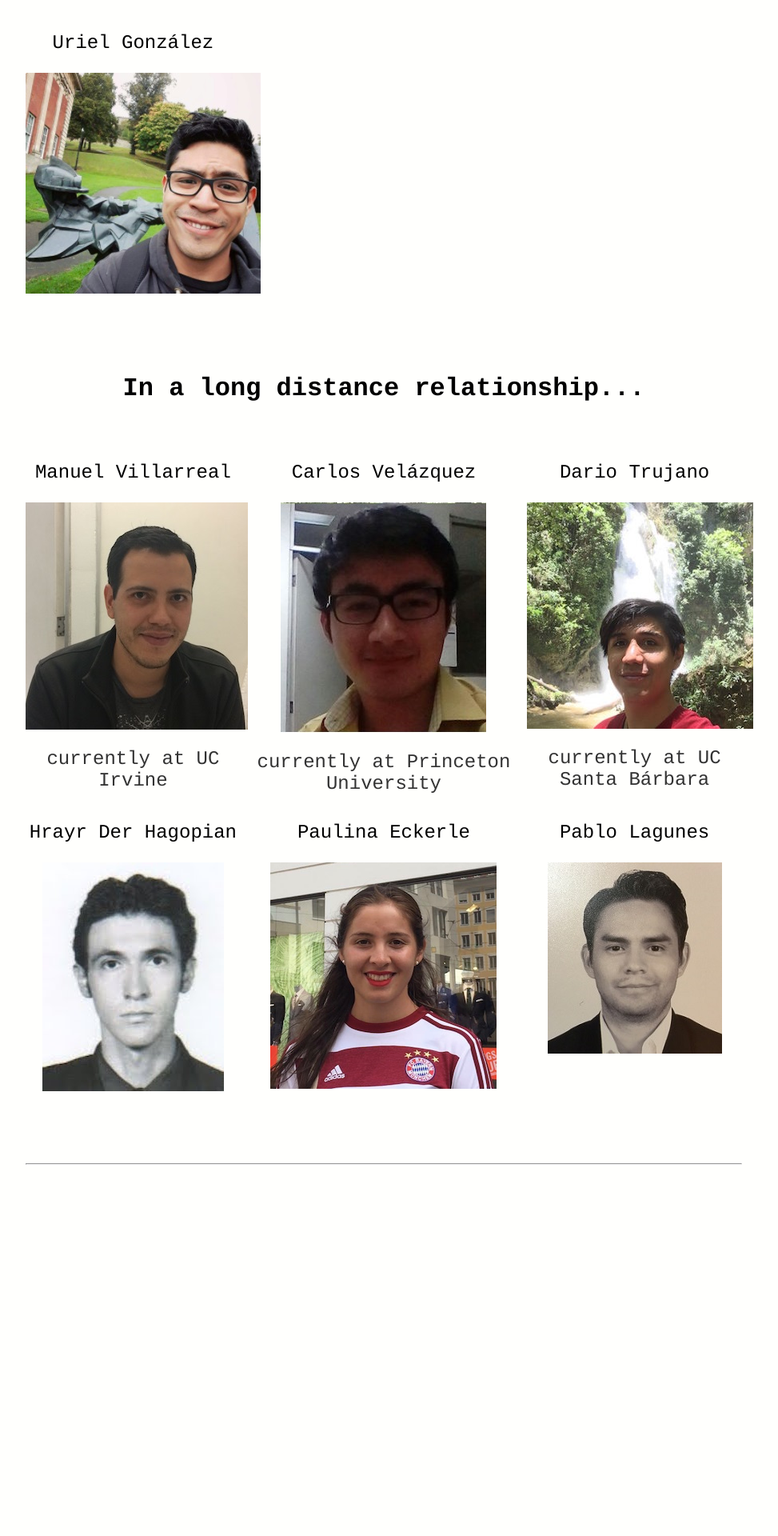
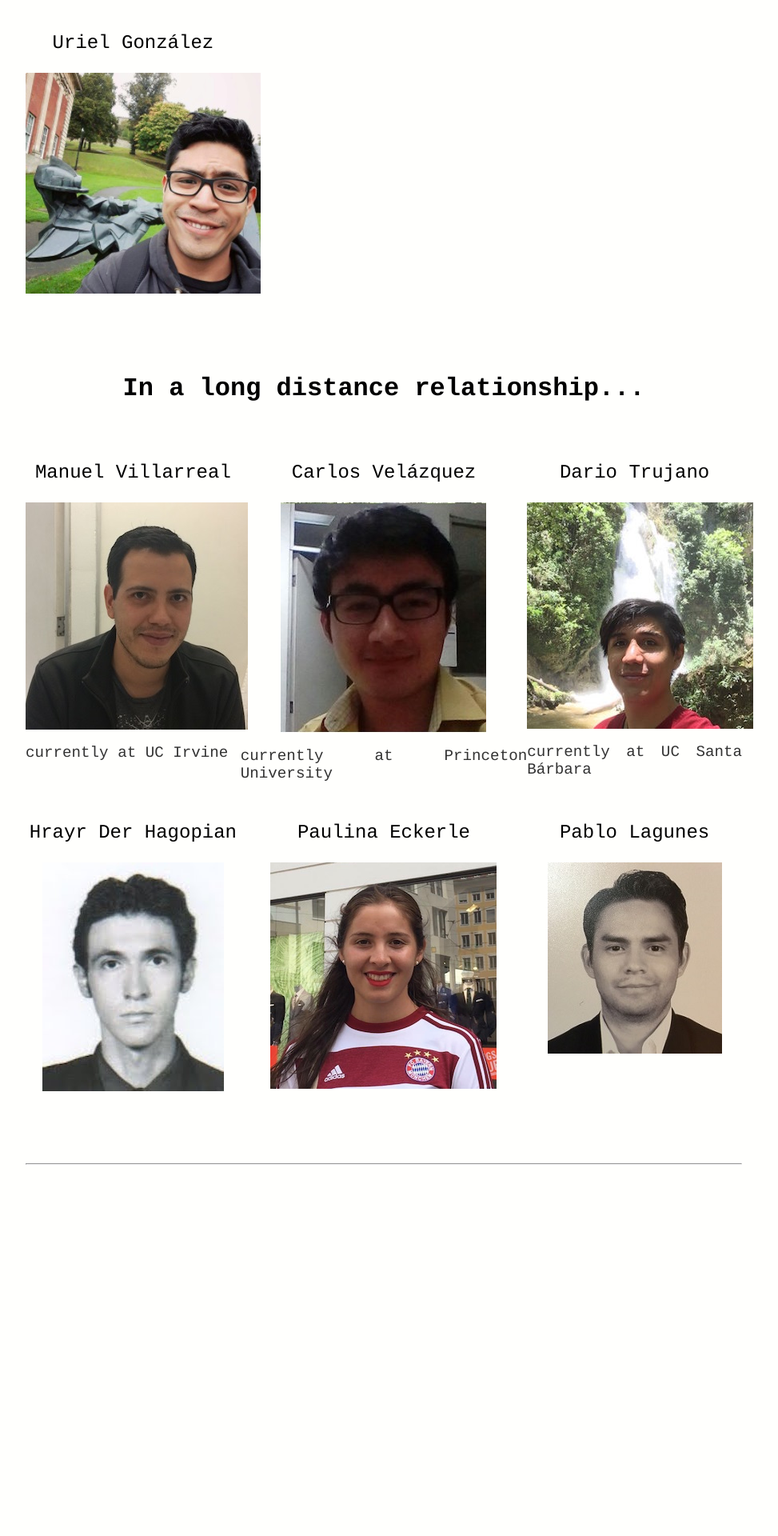
Before and after one commit to BouzasLab25/bouzaslab25.github.io, a Jekyll site: the page built from people/index.html, in a window 1280 px wide. Shown: the part 1906-3826 px from the top of the page at 80% size, without its empty margins (160-1133 px from the left). Built offline with Jekyll 4.4.1, drawn with Linux system fonts in a browser that asks for light colours.

Commit message:
Update index.html

```diff
--- a/people/index.html
+++ b/people/index.html
@@ -68,19 +68,19 @@
   <div class="left">
 	     <p><a class='lu' href="/people/manuel.html">Manuel Villarreal</a></p>
 	      <a href="/people/manuel.html"><img class="displayed" src="/images/Manuel.jpg" /></a>
-	  <p>currently at UC Irvine</p>
+	  <p class='text'>currently at UC Irvine</p>
   </div>
 
   <div class="center">
 	<p><a class='lu' href="/people/carlos.html">Carlos Velázquez</a></p>
 	  <a href="/people/carlos.html"><img class="displayed" src="/images/Carlos.jpg" /></a>
-	  <p>currently at Princeton University</p>
+	  <p class='text'>currently at Princeton University</p>
    </div>
 
   <div class="right" >
    <p><a class='lu' href="/people/dario.html">Dario Trujano</a></p>
 	  <a href="/people/dario.html"><img class="displayed" src="/images/dario.jpg" /></a>
-	  <p>currently at UC Santa Bárbara</p>
+	  <p class='text'>currently at UC Santa Bárbara</p>
   </div>
 
   <div class="left">
```
